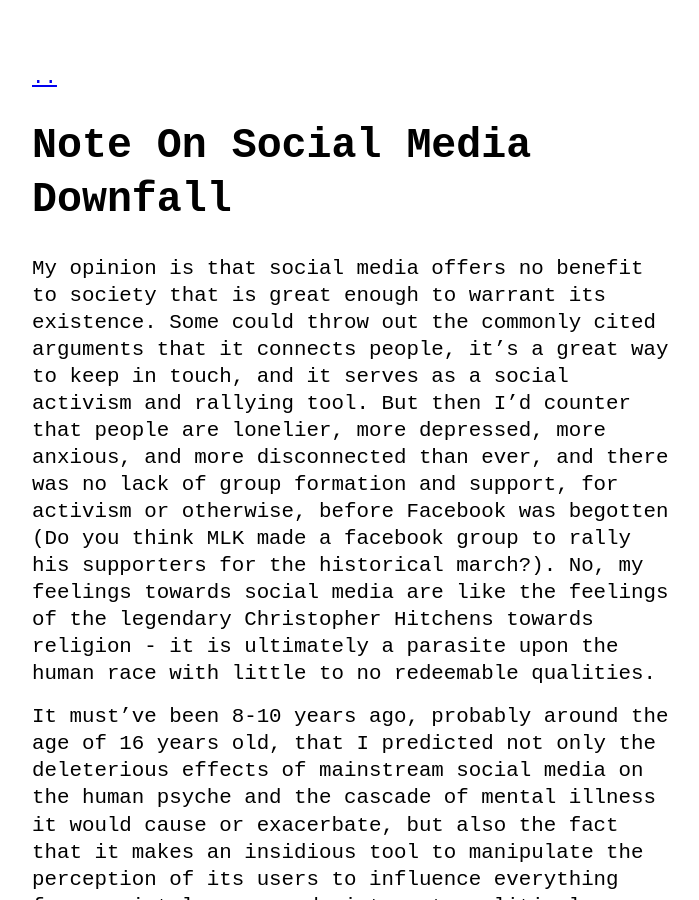
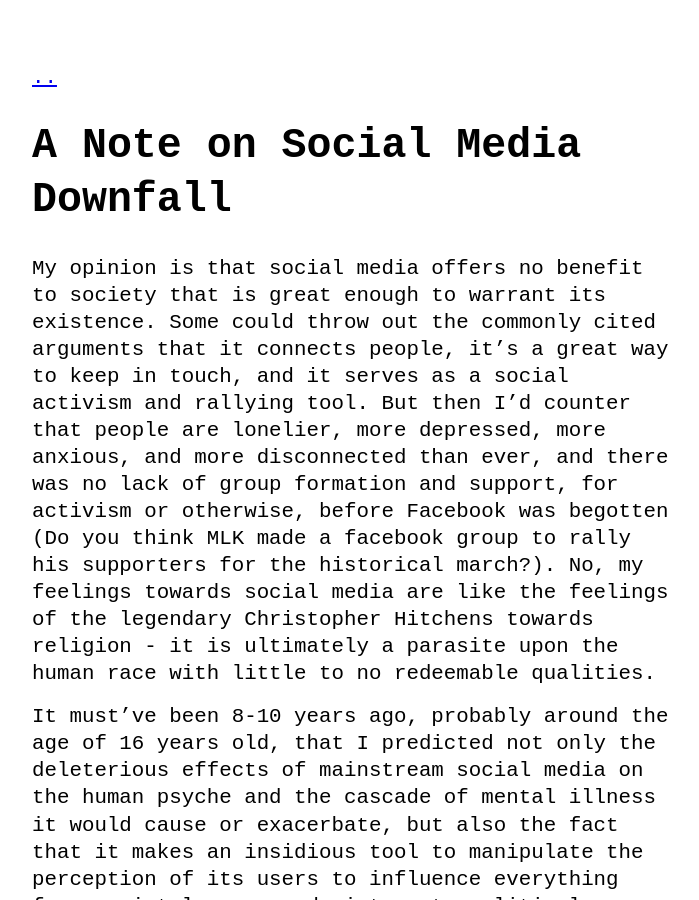
Before and after one commit to deadoceans/deadoceans.github.io, a Jekyll site: the page built from _posts/2020-11-10-note-on-social-media-downfall.md, in a window 1280 px wide and 900 px high. Shown: the whole window, without its empty margins (288-987 px from the left). Built offline with Jekyll 4.4.1, drawn with Linux system fonts in a browser that asks for light colours; part of the change alters nothing that is shown.

```diff
--- a/_posts/2020-11-10-note-on-social-media-downfall.md
+++ b/_posts/2020-11-10-note-on-social-media-downfall.md
@@ -1,5 +1,6 @@
 ---
 layout: post
+title: A Note on Social Media Downfall
 ---
 
 My opinion is that social media offers no benefit to society that is great enough to warrant its existence.  Some could throw out the commonly cited arguments that it connects people, it's a great way to keep in touch, and it serves as a social activism and rallying tool.  But then I'd counter that people are lonelier, more depressed, more anxious, and more disconnected than ever, and there was no lack of group formation and support, for activism or otherwise, before Facebook was begotten (Do you think MLK made a facebook group to rally his supporters for the historical march?).  No, my feelings towards social media are like the feelings of the legendary Christopher Hitchens towards religion - it is ultimately a parasite upon the human race with little to no redeemable qualities.
```
